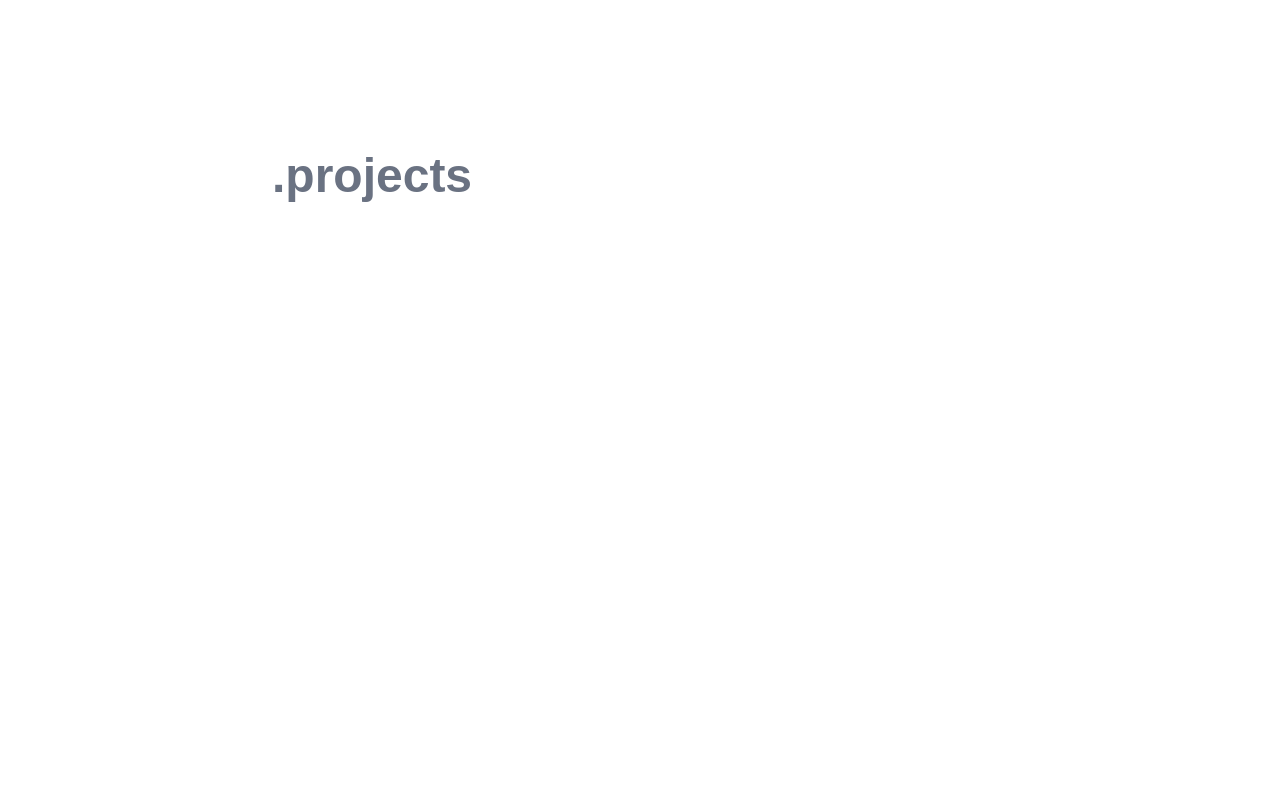
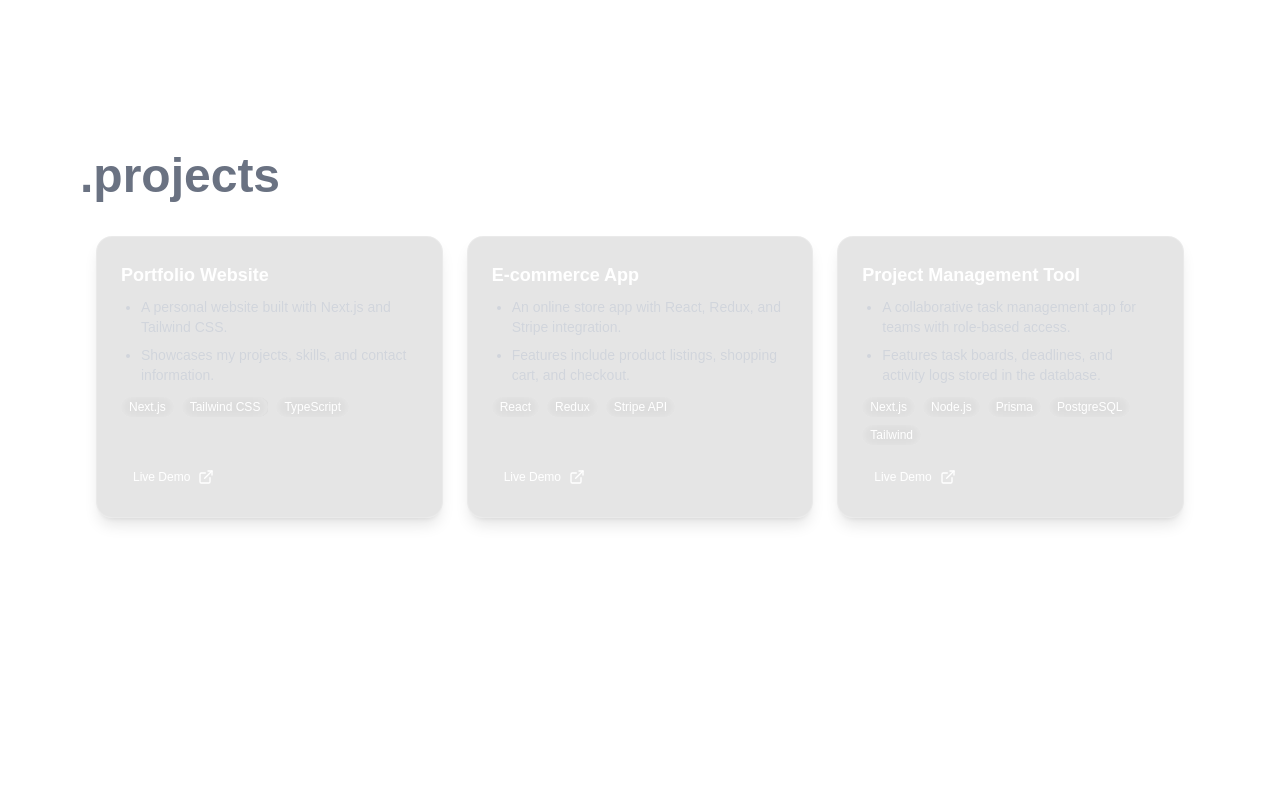
Before and after one commit to wynnee0110/My-Portfolio, a Next.js app: page / in a window 1280 px wide. Shown: the part 1480-2280 px from the top of the page. Built offline with nearby package versions, Linux system fonts and the light colour scheme.

Commit message:
added lots of features and project section done

```diff
--- a/src/app/components/Header.tsx
+++ b/src/app/components/Header.tsx
@@ -2,20 +2,41 @@
 
 import { useRouter } from "next/navigation";
 import Atom3D from "./Atom3D";
+import { useState, useEffect } from "react";
 
 export default function Header() {
   const router = useRouter();
+  const [time, setTime ] = useState(new Date());
+  const formattedTime = time.toLocaleTimeString([], { hour: '2-digit', minute: '2-digit' });
+
+
+  useEffect(() => {
+    const timer = setInterval(() => {
+      setTime(new Date());
+    }, 1000); // Update every minute
+    return () => clearInterval(timer);
+  }, []);
 
   return (
-    <header className="flex items-center justify-start px-0 py-0 fixed top-0 left-0 z-50 w-full bg-transparent">
+    <header className="flex items-center justify-between px-0 py-0 fixed top-0 left-0 z-50 w-full h-16 bg-transparent backdrop-blur-md border-b border-white/10 shadow-sm">
       {/* Logo (Atom3D) clickable */}
       <button
         onClick={() => router.push("/")}
-        className="relative bottom-3 w-[100px] h-[100px] hover:opacity-80 transition-opacity"
+        className="relative bottom-1 w-[100px] h-[100px] hover:opacity-80 transition-opacity"
         aria-label="Home"
       >
         <Atom3D />
+
       </button>
+
+
+<div className="text-white text-sm font-mono mx-8">{formattedTime}</div>
+
+
+
+
+
+
     </header>
   );
 }
--- /dev/null
+++ b/src/app/components/ProjectsSection.tsx
@@ -0,0 +1,46 @@
+import { projects } from "../data/projectsData";
+import { FiExternalLink } from "react-icons/fi";  // adjust path based on file structure
+
+export default function ProjectsSection() {
+  return (
+<section className="grid grid-cols-1 sm:grid-cols-2 lg:grid-cols-3 gap-6 p-4 hover">
+  {projects.map((project, index) => (
+<div
+  key={index}
+  className="p-6 rounded-2xl bg-black/10 backdrop-blur-md border border-white/20 shadow-lg max-w-sm flex flex-col justify-between hover:scale-102 transition-transform duration-300"
+>
+  <div>
+    <h3 className="text-lg text-white font-semibold mb-2">{project.title}</h3>
+
+    <ul className="list-disc pl-5 space-y-2 text-gray-300 text-sm">
+      <li>{project.description}</li>
+      <li>{project.description2}</li>
+    </ul>
+
+    <div className="flex flex-wrap gap-2 mt-3">
+      {project.languages?.map((tag, i) => (
+        <span
+          key={i}
+          className="px-2 py-0.5 bg-white/20 text-white text-xs rounded-full backdrop-blur-sm"
+        >
+          {tag}
+        </span>
+      ))}
+    </div>
+  </div>
+
+  <a
+    href={project.liveDemo}
+    target="_blank"
+    rel="noopener noreferrer"
+    className="inline-flex items-center gap-2 mt-4 px-3 py-2 text-white text-xs font-small hover:scale-102 transition-transform duration-200"
+  >
+    Live Demo <FiExternalLink className="w-4 h-4" />
+  </a>
+</div>
+
+  ))}
+</section>
+
+  );
+}
--- /dev/null
+++ b/src/app/data/projectsData.tsx
@@ -0,0 +1,31 @@
+import { desc } from "framer-motion/client";
+
+export const projects = [
+  {
+    title: "Portfolio Website",
+    description: "A personal website built with Next.js and Tailwind CSS.",
+    description2: "Showcases my projects, skills, and contact information.",
+    languages: ["Next.js", "Tailwind CSS", "TypeScript"],
+    link: "https://example.com/portfolio",
+    liveDemo: "https://example.com/portfolio",
+  },
+  {
+    title: "E-commerce App",
+    description: "An online store app with React, Redux, and Stripe integration.",
+    description2: "Features include product listings, shopping cart, and checkout.",
+    languages: ["React", "Redux", "Stripe API"],
+    link: "https://example.com/store",
+  },
+
+  {
+    title: "Project Management Tool",
+    description: "A collaborative task management app for teams with role-based access.",
+    description2: "Features task boards, deadlines, and activity logs stored in the database.",
+    languages: ["Next.js", "Node.js", "Prisma", "PostgreSQL", "Tailwind"],
+    liveDemo: "https://yourprojecttool.com"
+  }
+
+
+
+
+];
--- a/src/app/page.tsx
+++ b/src/app/page.tsx
@@ -5,6 +5,8 @@ import Link from "next/link";
 import Header from "./components/Header";
 import { useState } from "react";
 import Footer from "./components/Footer";
+import { projects } from "./data/projectsData";
+import ProjectsSection from "./components/ProjectsSection";
 
 export default function HomePage() {
   const router = useRouter();
@@ -153,12 +155,17 @@ export default function HomePage() {
 
 
 
-  <div className="flex flex-col items-center px-4 p-8 max-w-3xl w-full">
+  <div className="flex flex-col items-center px-20 p-8 max-w-1xl w-full">
     <div className="flex items-center gap-4 mb-5 w-full">
       <h2 className="text-3xl sm:text-5xl text-gray-500 font-bold whitespace-nowrap">
         .projects
       </h2>
     </div>
+    <div className="">
+    <ProjectsSection />
+
+    </div>
+
   </div>
 
 
```
